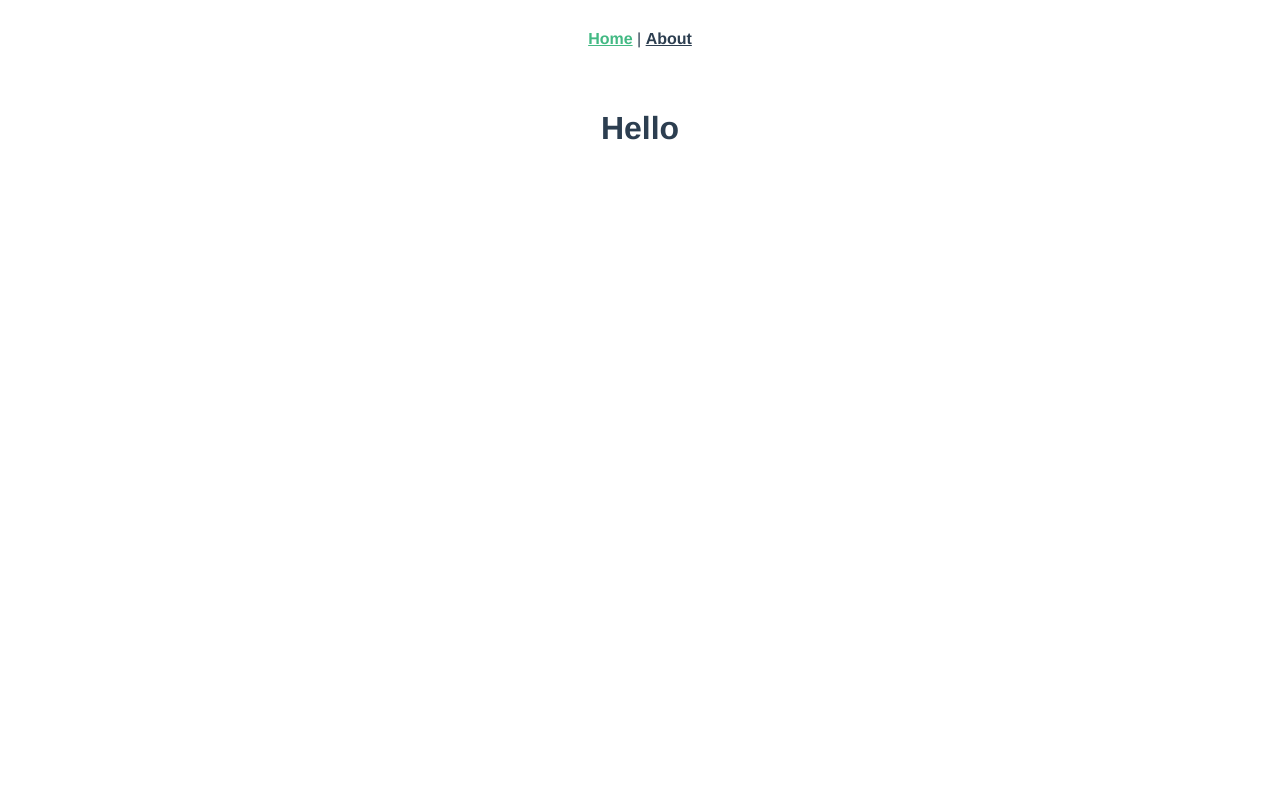
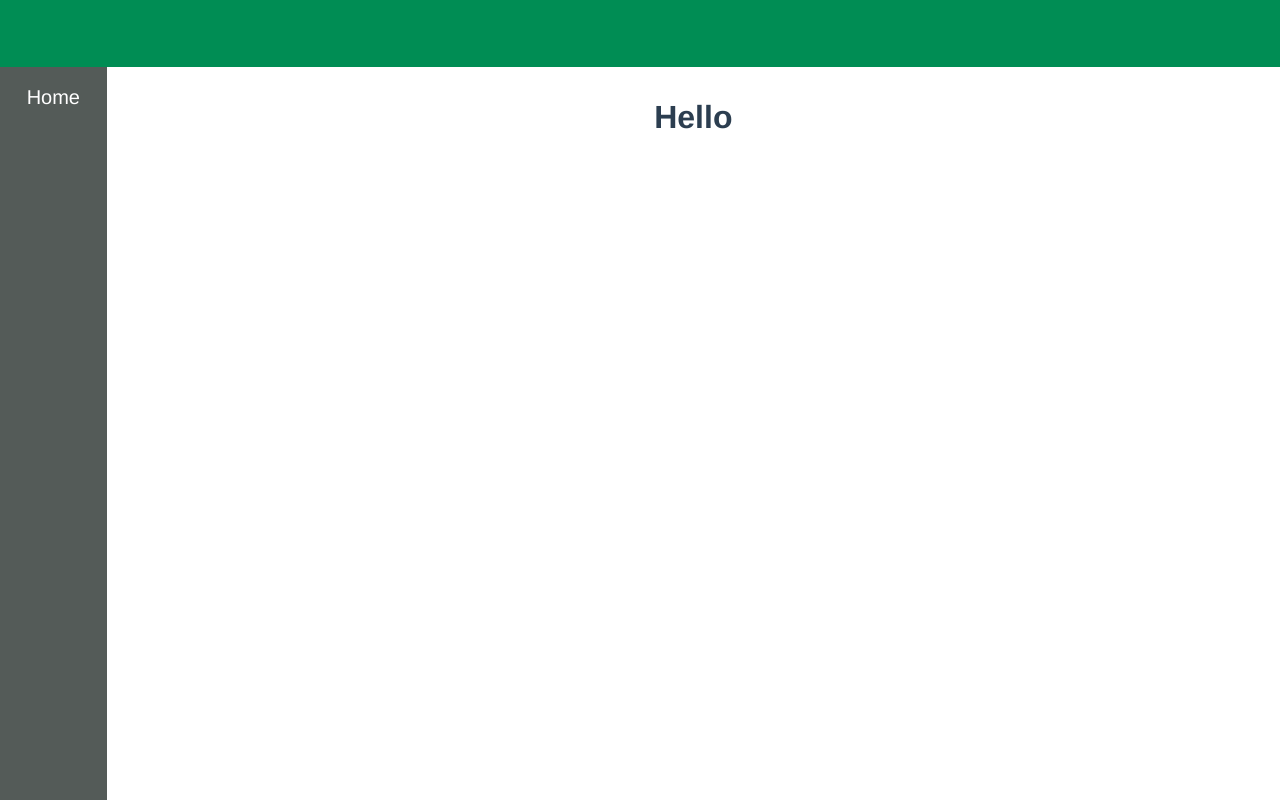
Before and after one commit to suti211/docker, a Vue app in the folder vue-docker/frontend-app/: page / in a window 1280 px wide. Built offline with nearby package versions, Linux system fonts and the light colour scheme.

Commit message:
FE - sidebar menu like thing

```diff
--- a/vue-docker/frontend-app/src/App.vue
+++ b/vue-docker/frontend-app/src/App.vue
@@ -1,12 +1,16 @@
-<template>
-  <div id="app">
-    <div id="nav">
-      <router-link to="/">Home</router-link> |
-      <router-link to="/about">About</router-link>
-    </div>
-    <router-view/>
-  </div>
+<template lang="pug">
+    #app
+        #head
+
+        #menu
+            ul
+                li
+                    router-link(to="/") Home
+        #content
+            router-view
 </template>
+
+
 
 <style lang="less">
 #app {
@@ -15,15 +19,59 @@
     -moz-osx-font-smoothing: grayscale;
     text-align: center;
     color: #2c3e50;
+    display: grid;
+    grid-template-columns: 1fr 11fr;
+    grid-template-rows: 1fr 11fr;
+    height: 100vh;
 }
-#nav {
-  padding: 30px;
+
+#head {
+    display: inline;
+    grid-row-start: 1;
+    grid-row-end: 1;
+    grid-column-start: 1;
+    grid-column-end: 3;
+    background-color: #008D54;
+}
+
+#menu {
+    display: inline;
+    grid-row-start: 2;
+    grid-row-end: 3;
+    grid-column-start: 1;
+    grid-column-end: 1;
+    background-color: #545B58;
+}
+
+ul {
+    padding: 0;
+    margin: 0;
+
+    li {
+        list-style: none;
+        height: 60px;
+        line-height: 60px;
+        transition: background-color 0.3s;
+        font-size: 20px;
+
+
         a {
-    font-weight: bold;
-    color: #2c3e50;
-    &.router-link-exact-active {
-      color: #42b983;
+            color: white;
+            text-decoration: none;
+        }
+
+        &:hover {
+            background-color: #838A87;
         }
     }
 }
+
+#content {
+    display: inline;
+    grid-row-start: 2;
+    grid-row-end: 3;
+    grid-column-start: 2;
+    grid-column-end: 3;
+}
+
 </style>
```
Lines whose indentation alone changed are shown as unchanged.
